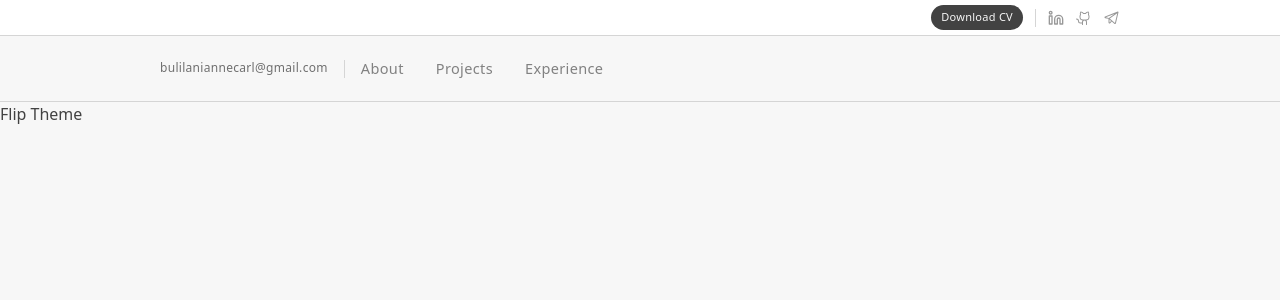
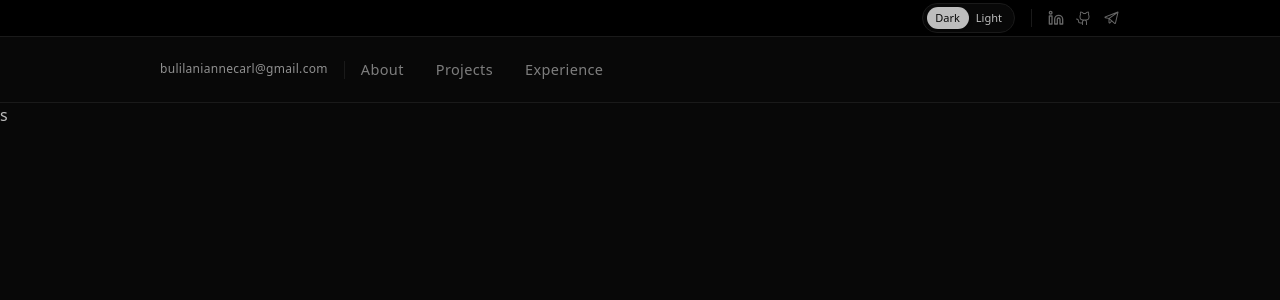
Before and after one commit to Gladiarn/Portfolio_V2, a Next.js app: page / in a window 1280 px wide. Shown: the top 300 px of the page. Built offline with nearby package versions, Linux system fonts and the light colour scheme.

Commit message:
add theme

```diff
--- a/src/app/globals.css
+++ b/src/app/globals.css
@@ -4,14 +4,23 @@
   --background: #f7f7f7;
   --bg-card: #ffffff;
   --foreground: #424242;
-  --foreground-hover: #333333; /* Slightly darker for Light Mode */
+  --foreground-hover: #333333;
   --text-secondary: #757575;
   --border-color: #d5d5d5;
   --content-width: 92%;
 
-  /* 0 0 sets the 'click' point to the top-left tip */
   --puffy-cursor: url("/cursor.png") 0 0, auto;
   --standard-transition: 0.25s cubic-bezier(0.4, 0, 0.2, 1);
+
+  /* The "Ultimate" Neumorphism: Combined Outer + Inner shadows */
+  --neu-complex: -6px -6px 12px rgba(255, 255, 255, 0.8),
+                  6px 6px 12px rgba(0, 0, 0, 0.1),
+                  inset -2px -2px 4px rgba(255, 255, 255, 0.9),
+                  inset 2px 2px 4px rgba(0, 0, 0, 0.05);
+
+  /* A "Pressed" state that feels deeper */
+  --neu-pressed: inset 6px 6px 12px rgba(0, 0, 0, 0.1),
+                 inset -6px -6px 12px rgba(255, 255, 255, 0.8);
 }
 
 @media (min-width: 768px) { :root { --content-width: 720px; } }
@@ -22,10 +31,19 @@
   --background: #080808;
   --bg-card: #000000;
   --foreground: #bdbdbd;
-  --foreground-hover: #e0e0e0; /* Brighter for Dark Mode */
+  --foreground-hover: #e0e0e0;
   --text-secondary: #888888;
   --border-color: #1a1a1a;
   --puffy-cursor: url("/cursor.png") 0 0, auto;
+
+  /* Dark mode version using lower opacities for a glow effect */
+  --neu-complex: -6px -6px 12px rgba(255, 255, 255, 0.03),
+                  6px 6px 12px rgba(0, 0, 0, 0.5),
+                  inset -2px -2px 4px rgba(255, 255, 255, 0.05),
+                  inset 2px 2px 4px rgba(0, 0, 0, 0.3);
+
+  --neu-pressed: inset 6px 6px 12px rgba(0, 0, 0, 0.5),
+                 inset -6px -6px 12px rgba(255, 255, 255, 0.03);
 }
 
 @theme {
@@ -38,11 +56,17 @@
   --font-sans: "Geist Sans", ui-sans-serif, system-ui, sans-serif;
   --default-transition-duration: 250ms;
   --default-transition-timing-function: cubic-bezier(0.4, 0, 0.2, 1);
+
+  --color-testred: #ff0000;
+
+  /* Usage: shadow-neu-complex */
+  --shadow-neu-complex: var(--neu-complex);
+  --shadow-neu-pressed: var(--neu-pressed);
 }
 
 /* Global Transitions */
 * {
-  transition-property: color, background-color, border-color, opacity, transform;
+  transition-property: color, background-color, border-color, opacity, transform, box-shadow;
   transition-timing-function: var(--default-transition-timing-function);
   transition-duration: var(--default-transition-duration);
 }
@@ -62,7 +86,10 @@ body {
   transition: background-color var(--standard-transition), color var(--standard-transition);
 }
 
-/* Forces everything to use the puffy cursor tip for clicking */
+@utility rounded-squircle {
+  border-radius: 20px;
+}
+
 a, button, [role="button"] {
   cursor: inherit;
 }
--- a/src/app/layout.tsx
+++ b/src/app/layout.tsx
@@ -2,6 +2,7 @@ import type { Metadata } from "next";
 import { Geist, Geist_Mono } from "next/font/google";
 import "./globals.css";
 import Navbar from "@/components/Navbar";
+import { ThemeProvider } from "@/providers/ThemeProvider";
 
 const geistSans = Geist({
   variable: "--font-geist-sans",
@@ -24,15 +25,15 @@ export default function RootLayout({
   children: React.ReactNode;
 }>) {
   return (
-    <html lang="en">
-      <body
-        className={`${geistSans.variable} ${geistMono.variable} antialiased`}
-      >
-        <Navbar/>
-        <main>
-          {children}
-        </main>
-
+    // suppressHydrationWarning prevents errors when local storage themes are applied
+    <html lang="en" suppressHydrationWarning>
+      <body className={`${geistSans.variable} ${geistMono.variable} antialiased`}>
+        <ThemeProvider>
+          <Navbar />
+          <main>
+            {children}
+          </main>
+        </ThemeProvider>
       </body>
     </html>
   );
--- a/src/app/page.tsx
+++ b/src/app/page.tsx
@@ -1,18 +1,11 @@
-"use client"
+"use client";
 const LandingPage = () => {
-      const toggleTheme = () => {
-    // This manually adds/removes the .dark class from the <html> tag
-    document.documentElement.classList.toggle("dark");
-  };
+
   return (
-    <div className=''>
-            <button
-      onClick={toggleTheme}
-    >
-      Flip Theme
-    </button>
+    <div>
+      s
     </div>
-  )
-}
+  );
+};
 
-export default LandingPage
+export default LandingPage;
--- a/src/components/Navbar.tsx
+++ b/src/components/Navbar.tsx
@@ -1,8 +1,10 @@
+"use client";
+
 import Link from "next/link";
 import { FiLinkedin } from "react-icons/fi";
 import { PiTelegramLogo, PiGithubLogo } from "react-icons/pi";
-import { MdOutlineContentCopy } from "react-icons/md";
-import { TbFileCv } from "react-icons/tb";
+
+import { useTheme } from "@/providers/ThemeProvider";
 const SOCIAL_LINKS = [
   {
     id: 1,
@@ -27,19 +29,41 @@ const SOCIAL_LINKS = [
 const NAVIGATIONS = ["About", "Projects", "Experience"];
 
 const Navbar = () => {
+  const { isDark, toggleTheme } = useTheme();
   return (
     <nav className="w-full bg-background">
       {/* socials main container*/}
-      <div className="bg-card border-b border-border-subtle flex h-9">
+      <div className="bg-card border-b border-border-subtle flex h-9.25">
         {/* socials inner container */}
-        <div className="flex canvas-container items-center justify-end">
+        <div className="flex canvas-container items-center justify-end gap-4">
+          {/* Theme toggle button */}
+          <div
+            className="relative flex gap-4 border-border-subtle border px-3 py-1.5 rounded-full items-center overflow-hidden group bg-background"
+            onClick={toggleTheme}
+          >
+            {/* slider */}
+            <div
+              className="absolute h-[80%] w-[46%] bg-foreground rounded-full shadow-md z-0 left-1 transition-transform duration-300 ease-in-out"
+              style={{
+                transform: isDark ? "translateX(0)" : "translateX(98%)",
+              }}
+            />
+            <p
+              className={`relative z-10 text-[11px] font-medium transition-colors duration-300
+              ${isDark ? "text-background" : "text-text-secondary"}`}
+            >
+              Dark
+            </p>
+            <p
+              className={`relative z-10 text-[11px] font-medium transition-colors duration-300
+            ${!isDark ? "text-background" : "text-text-secondary"}`}
+            >
+              Light
+            </p>
+          </div>
 
-
+          <div className="w-px h-4.5 bg-border-subtle"></div>
           <div className="flex gap-3 items-center">
-            <button className="bg-foreground hover:bg-foreground-hover py-1 px-2.5 rounded-full flex items-center">
-                <p className="text-[11px] tracking-wide text-background font-medium">Download CV</p>
-            </button>
-            <div className="w-px h-4.5 bg-border-subtle"></div>
             {/* socials links */}
             {SOCIAL_LINKS.map((link, index) => (
               <a href={link.href} key={index} target="_blank">
--- /dev/null
+++ b/src/providers/ThemeProvider.tsx
@@ -0,0 +1,32 @@
+"use client";
+
+import { createContext, useContext, useEffect, useState } from "react";
+
+const ThemeContext = createContext({
+  isDark: true,
+  toggleTheme: () => {},
+});
+
+export const ThemeProvider = ({ children }: { children: React.ReactNode }) => {
+  const [isDark, setIsDark] = useState(true);
+
+  // Sync with the HTML class for Tailwind's dark: variant
+  useEffect(() => {
+    const root = window.document.documentElement;
+    if (isDark) {
+      root.classList.add("dark");
+    } else {
+      root.classList.remove("dark");
+    }
+  }, [isDark]);
+
+  const toggleTheme = () => setIsDark((prev) => !prev);
+
+  return (
+    <ThemeContext.Provider value={{ isDark, toggleTheme }}>
+      {children}
+    </ThemeContext.Provider>
+  );
+};
+
+export const useTheme = () => useContext(ThemeContext);
```
